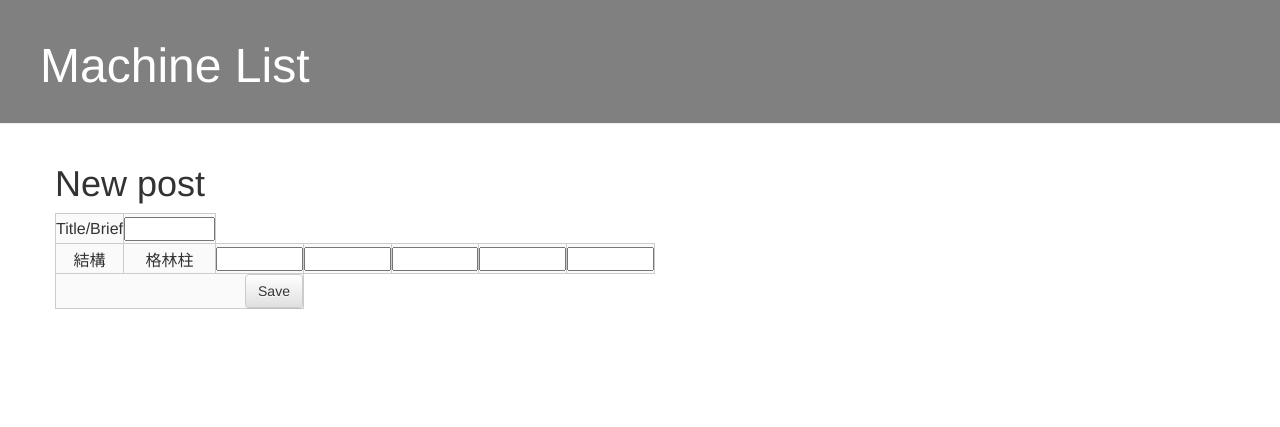
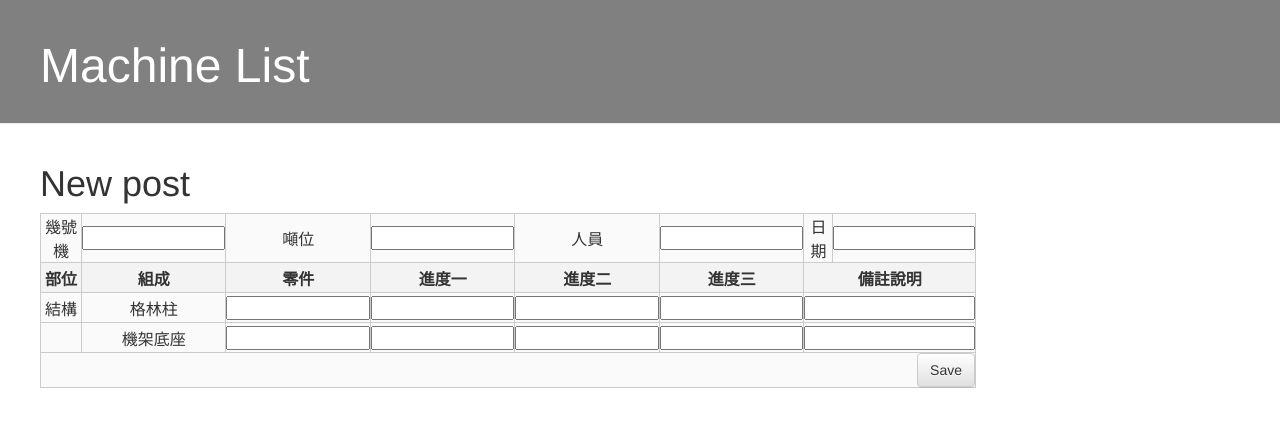
Before and after one commit to twoutlook/djangogirls-machine, a Django app: page /post/new/ in a window 1280 px wide. Shown: the top 427 px of the page. Run offline with Django 3.2, Linux system fonts and the light colour scheme; some libraries are stand-ins or nearby versions.

Commit message:
better layout for list,detail and edit, BUT EDIT..

```diff
--- a/blog/forms.py
+++ b/blog/forms.py
@@ -9,7 +9,9 @@ class PostForm(forms.ModelForm):
         fields = ('title',
         # 'brief',
         # 'text',
+        'r01c4','r01c6','r01c8',
         'r03c3','r03c4','r03c5','r03c6','r03c7',
+        'r04c3','r04c4','r04c5','r04c6','r04c7',
         )
 
         #   <tr>
--- a/blog/models.py
+++ b/blog/models.py
@@ -12,6 +12,12 @@ class Post(models.Model):
     published_date = models.DateTimeField(
             blank=True, null=True)
 
+
+    r01c4=models.CharField(default='', max_length=99)
+    r01c6=models.CharField(default='', max_length=99)
+    r01c8=models.CharField(default='', max_length=99)
+
+
     #
     r03c3=models.CharField(default='', max_length=99)
     r03c4=models.CharField(default='', max_length=99)
@@ -19,6 +25,13 @@ class Post(models.Model):
     r03c6=models.CharField(default='', max_length=99)
     r03c7=models.CharField(default='', max_length=99)
 
+    r04c3=models.CharField(default='', max_length=99)
+    r04c4=models.CharField(default='', max_length=99)
+    r04c5=models.CharField(default='', max_length=99)
+    r04c6=models.CharField(default='', max_length=99)
+    r04c7=models.CharField(default='', max_length=99)
+
+
     def publish(self):
         self.published_date = timezone.now()
         self.save()
--- a/blog/static/css/blog.css
+++ b/blog/static/css/blog.css
@@ -28,11 +28,13 @@ border-collapse:
 collapse; border-spacing: 0;
 }
 
+
 td, th { border: 1px solid #CCC; height: 30px; } /* Make cells a bit taller */
 
 th {
 background: #F3F3F3; /* Light grey background */
 font-weight: bold; /* Make sure they're bold */
+text-align: center; /* Center our text */
 }
 
 td {
--- a/blog/templates/blog/base.html
+++ b/blog/templates/blog/base.html
@@ -4,7 +4,7 @@
         <title>Machine List</title>
         <link rel="stylesheet" href="//maxcdn.bootstrapcdn.com/bootstrap/3.2.0/css/bootstrap.min.css">
         <link rel="stylesheet" href="//maxcdn.bootstrapcdn.com/bootstrap/3.2.0/css/bootstrap-theme.min.css">
-        <link href='//fonts.googleapis.com/css?family=Lobster&subset=latin,latin-ext' rel='stylesheet' type='text/css'>
+        <!--<link href='//fonts.googleapis.com/css?family=Lobster&subset=latin,latin-ext' rel='stylesheet' type='text/css'>-->
         <link rel="stylesheet" href="{% static 'css/blog.css' %}">
     </head>
     <body>
@@ -18,7 +18,8 @@
         </div>
         <div class="content container">
             <div class="row">
-                <div class="col-md-8">
+                <!--<div class="col-md-8">-->
+                <div >
                     {% block content %}
                     {% endblock %}
                 </div>
--- a/blog/templates/blog/post_edit.html
+++ b/blog/templates/blog/post_edit.html
@@ -2,11 +2,31 @@
 <h1>New post</h1>
 <form method="POST" class="post-form">{% csrf_token %}
     <table>
+
         <tr>
-            <td>Title/Brief</td>
+            <td>幾號機</td>
             <td> {{ form.title }}</td>
-            <!--<td> {{ form.brief }}</td>-->
+            <td>噸位</td>
+            <td> {{ form.r01c4 }}</td>
+            <td>人員</td>
+            <td> {{ form.r01c6 }}</td>
+            <td>日期</td>
+            <td> {{ form.r01c8 }}</td>
         </tr>
+        <tr>
+
+
+            <th>部位</th>
+            <th>組成</th>
+            <th>零件</th>
+            <th>進度一</th>
+            <th>進度二</th>
+            <th>進度三</th>
+            <th colspan='2'>備註說明</th>
+
+
+        </tr>
+
         <tr>
             <td> 結構 </td>
             <td> 格林柱 </td>
@@ -14,16 +34,20 @@
             <td> {{ form.r03c4 }}</td>
             <td> {{ form.r03c5 }}</td>
             <td> {{ form.r03c6 }}</td>
-            <td> {{ form.r03c7 }}</td>
+            <td colspan='2'> {{ form.r03c7 }}</td>
+        </tr>
+        <tr>
+            <td> </td>
+            <td> 機架底座 </td>
+            <td> {{ form.r04c3 }}</td>
+            <td> {{ form.r04c4 }}</td>
+            <td> {{ form.r04c5 }}</td>
+            <td> {{ form.r04c6 }}</td>
+            <td colspan='2'> {{ form.r04c7 }}</td>
+        </tr>
 
-        </tr>
-        <!--<tr>-->
-        <!--    <td colspan='2'> Content </td>-->
-        <!--    <td> {{ form.text }}</td>-->
-        <!--</tr>-->
-        <!--{{ form.as_p }}-->
         <tr>
-            <td colspan='3'>
+            <td colspan='8'>
                 <button type="submit" class="save btn btn-default">Save</button>
             </td>
         </tr>
```
Also changed, not shown: blog/templates/blog/post_detail.html (+37 -11 lines), blog/migrations/0005_auto_20160820_1841.py (added), blog/migrations/0006_auto_20160820_1849.py (added), db.sqlite3.
